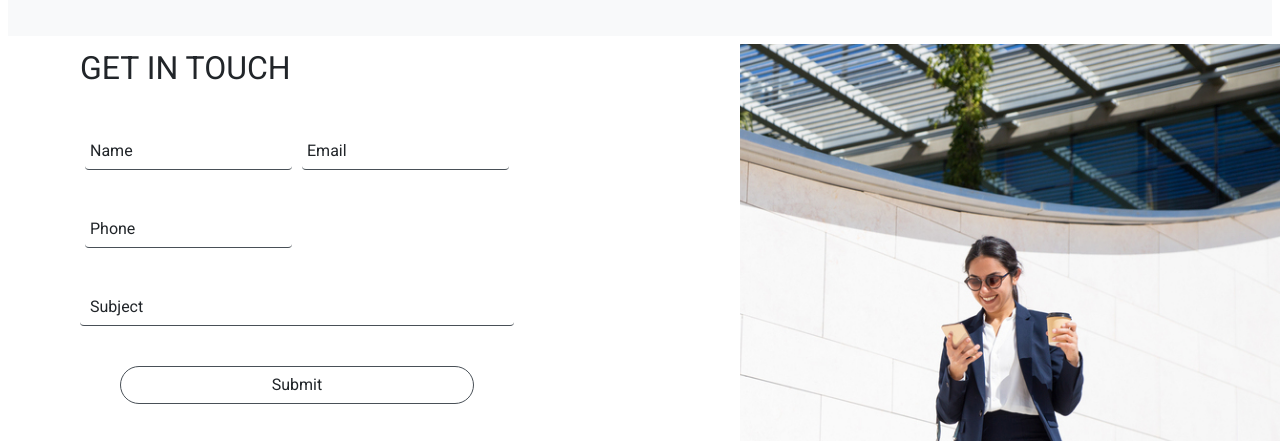
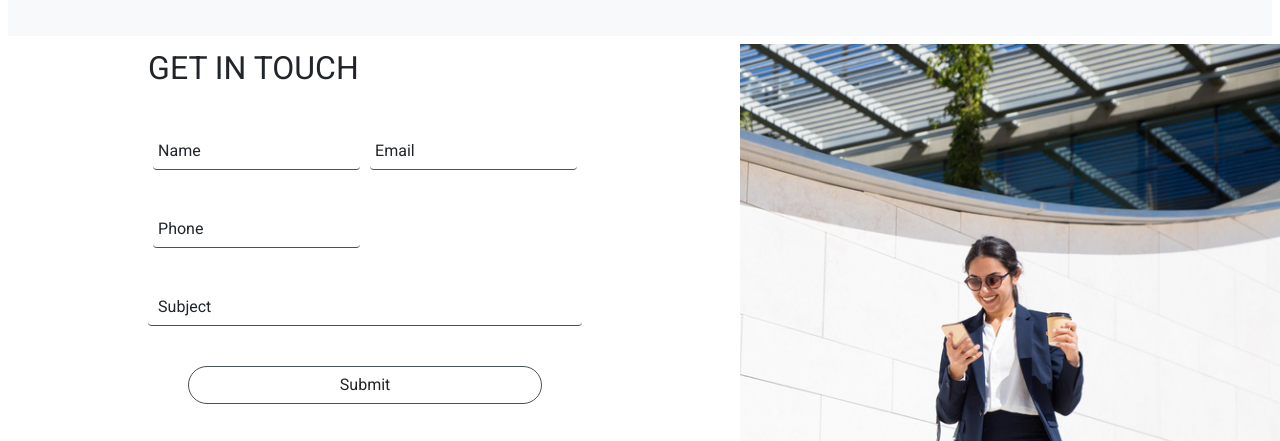
Before and after one commit to ShariefIS/Converz-OnePage, a website: page index.html in a window 1280 px wide. Shown: the part 2506-2947 px from the top of the page. Drawn offline with Linux system fonts and the light colour scheme.

Commit message:
Contact Form spacing

```diff
--- a/assets/css/main.scss
+++ b/assets/css/main.scss
@@ -480,6 +480,15 @@ section:not([id*="home"]) {
         @include respond(phone) {
             padding: 0 3rem;
         }
+        @include respond(only-tab-land) {
+            padding-left: 7%;
+        }
+        @include respond(big-desktop) {
+            padding-left: 20%;
+        }
+        @include respond(4k-desktop) {
+            padding-left: 48%;
+        }
         text-transform: uppercase;
     }
     form {
@@ -488,6 +497,15 @@ section:not([id*="home"]) {
             .form-email {
                 margin-top: 2rem !important;
             }
+        }
+        @include respond(only-tab-land) {
+            padding-left: 7%;
+        }
+        @include respond(big-desktop) {
+            padding-left: 20%;
+        }
+        @include respond(4k-desktop) {
+            padding-left: 48%;
         }
         @media only screen and (max-width: 321px) {
             padding: 0;
```
Also changed, not shown: assets/css/main.css, 1 other file.
